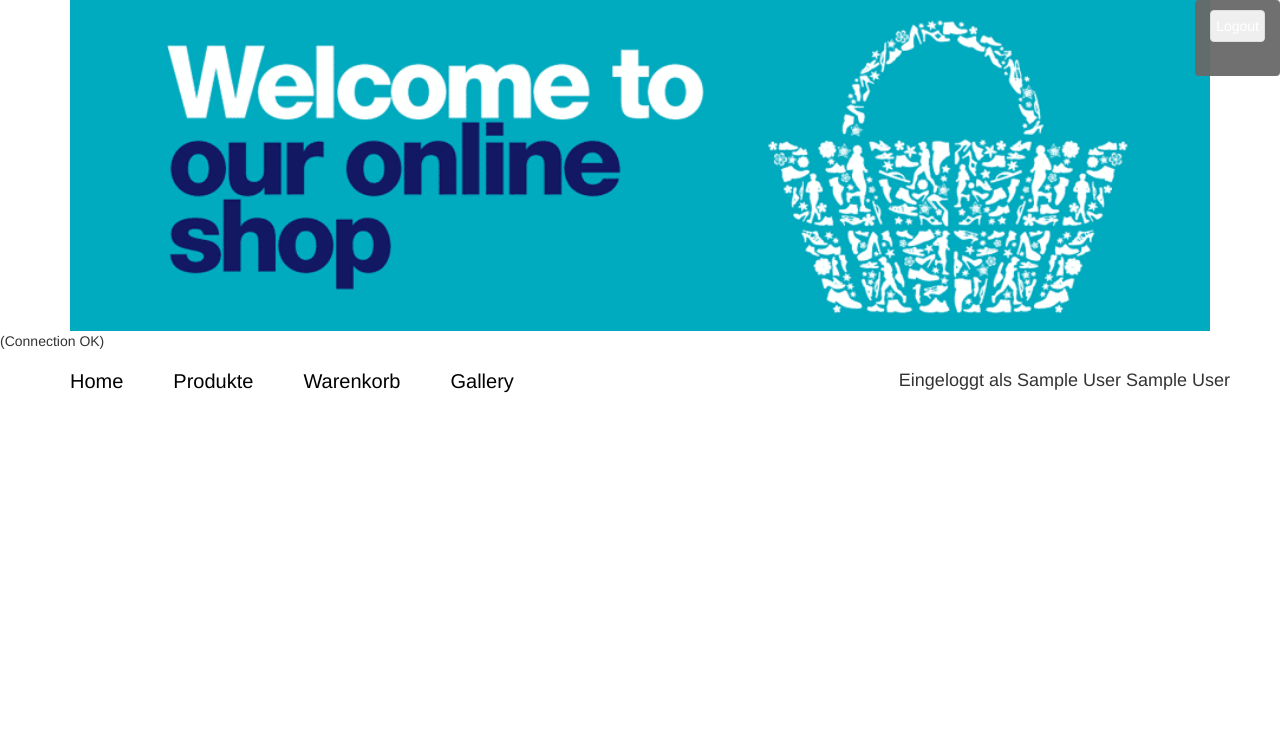
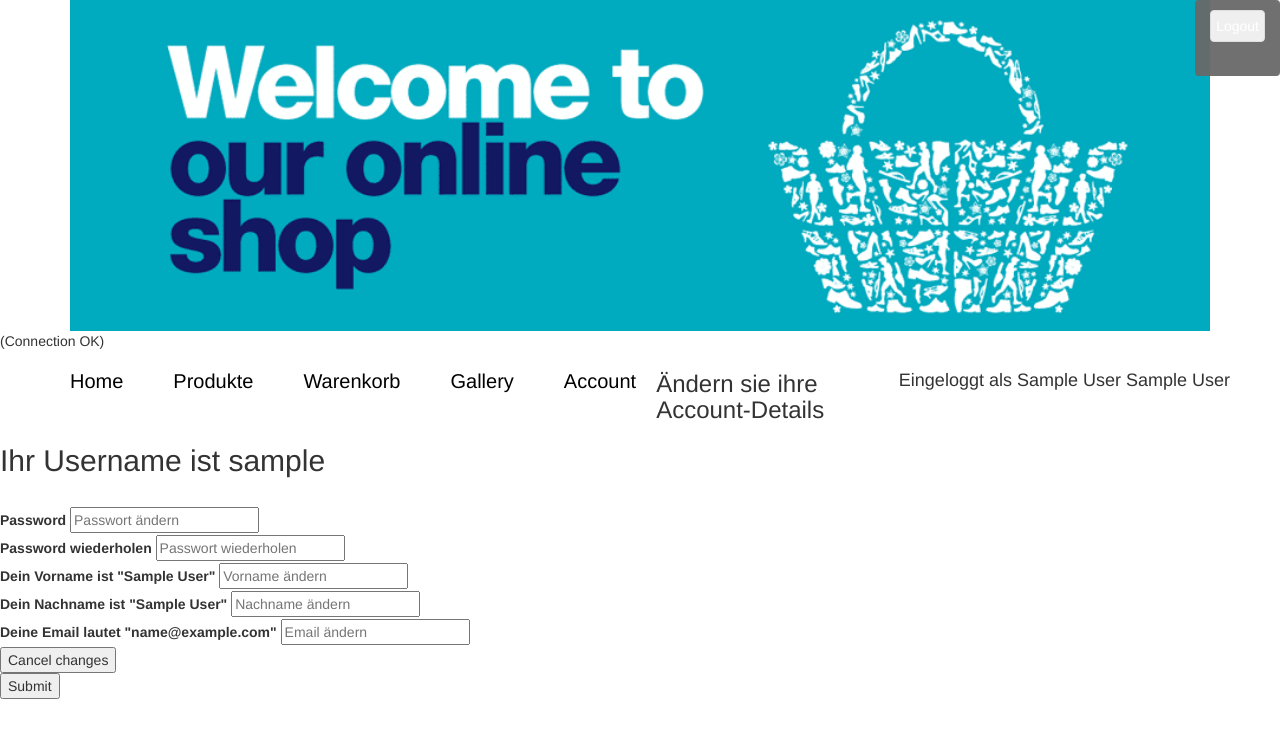
Before and after one commit to Felix-aigner/WT-Uebungen, a PHP site: page /index.php?section=register-change in a window 1280 px wide. Shown: the top 738 px of the page. Run offline with PHP 8.4, Linux system fonts and the light colour scheme; the visitor is signed in with stand-in values (Sample User, id 1); tables that the repository leaves empty or names only in its code hold one stand-in row (values such as "Sample post"); some libraries are stand-ins or nearby versions.

Commit message:
change account

```diff
--- a/Ue1/WT-Uebung/index.php
+++ b/Ue1/WT-Uebung/index.php
@@ -362,7 +362,11 @@
             else if($page=="Warenkorb")
             {
                 include("Warenkorb.php");
-            }
+			}
+			else if($page=="register-change")
+			{
+				include("register-change.php");
+			}
             else if($page=="Gallery")
             {
                 ?>
--- a/Ue1/WT-Uebung/logout-form.php
+++ b/Ue1/WT-Uebung/logout-form.php
@@ -6,6 +6,7 @@
             <li><a href="index.php?section=Produkte">Produkte</a></li>
             <li><a href="index.php?section=Warenkorb">Warenkorb</a></li>
             <li><a href="index.php?section=Gallery">Gallery</a></li>
+            <li><a href="index.php?section=register-change">Account</a></li>
         </ul>
     </div>
 </nav>
--- /dev/null
+++ b/Ue1/WT-Uebung/register-change.php
@@ -0,0 +1,52 @@
+<h3>Ändern sie ihre Account-Details</h3>
+<?php
+include("datenbankconnection.php");
+
+$username = $pwd = $vorname = $nachname = $email = "";
+$newpassword = $newvorname = $newnachname = $newemail = "";
+$username = $_SESSION['username'];
+
+
+$host     =   "localhost";          // Name, Adresse oder IP des MySQL Servers. Standardm��ig: localhost
+$user     =   "root";               // Username zum einloggen am MySQL Server
+$pass     =   '';	                // Passwort zum einloggen am MySQL Server
+$dbname   =   "wt";                 // Name der Datenbank
+
+$db = new mysqli($host, $user, $pass, $dbname);
+
+if (mysqli_connect_errno() == 0)
+{
+    $account = "SELECT vorname, nachname, email FROM WTUser WHERE username='$username'";
+    $accquery = mysqli_query($db, $account);
+    $row = mysqli_fetch_assoc($accquery);
+    $vorname = $row["vorname"];
+    $nachname = $row["nachname"];
+    $email = $row["email"];
+}
+?>
+
+<body>
+    <div class="account-change">
+        <form action="?section=register-change">
+            <h2>Ihr Username ist<?php echo " " . "$username"; ?></h2></br>
+
+                <label for="pwd"><b>Password</b></label>
+                <input type="password" placeholder="Passwort ändern" name="newpassword" value="<?php echo $newpassword;?>"></br>
+
+                <label for="psw-repeat"><b>Password wiederholen</b></label>
+                <input type="password" placeholder="Passwort wiederholen" name="newpassword"></br>
+
+                <label for="vorname"><b>Dein Vorname ist <?php echo "\"$vorname\" " ?></b></label>
+                <input type="text" placeholder="Vorname ändern" name="newvorname" value="<?php echo $newvorname;?>"></br>
+
+                <label for="nachname"><b>Dein Nachname ist <?php echo "\"$nachname\" " ?></b></label>
+                <input type="text" placeholder="Nachname ändern" name="newnachname" value="<?php echo $newnachname;?>"></br>
+
+                <label for="email"><b>Deine Email lautet <?php echo "\"$email\" " ?></b></label>
+                <input type="text" placeholder="Email ändern" name="newemail" value="<?php echo $newemail;?>"></br>
+
+                <button type="submit" class="cancelbtn" formaction='./index.php'>Cancel changes</button></br>
+                <button type="submit" class="signupbtn">Submit</button>
+        </form>
+    </div>
+</body>
```
